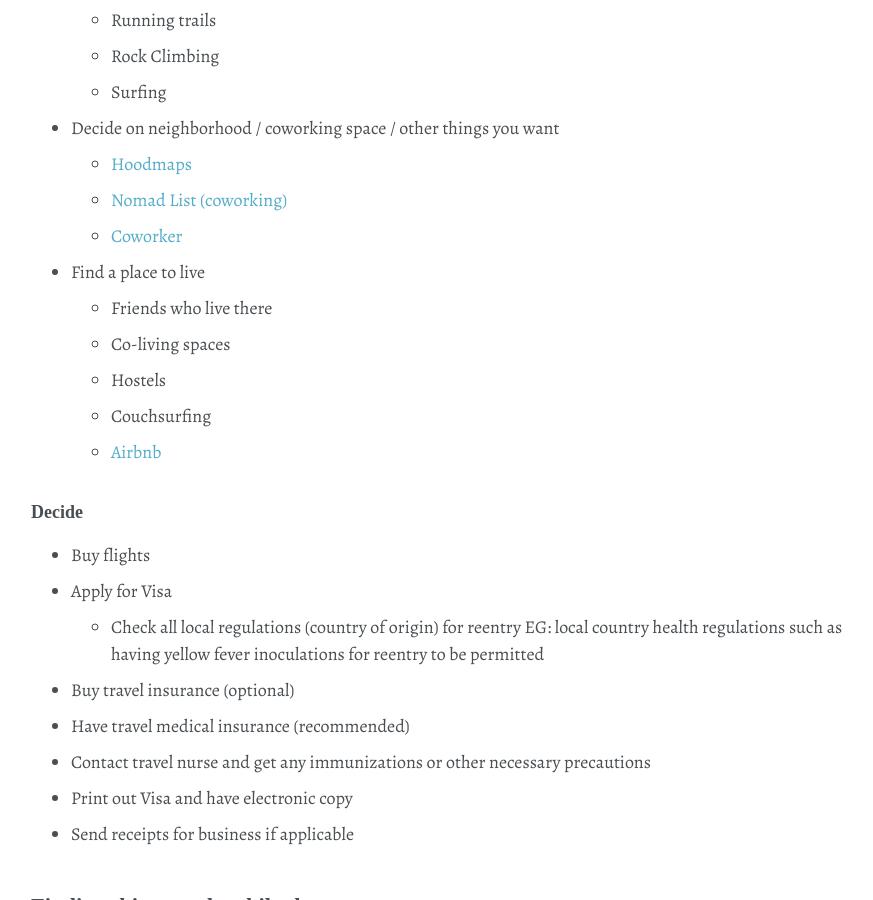
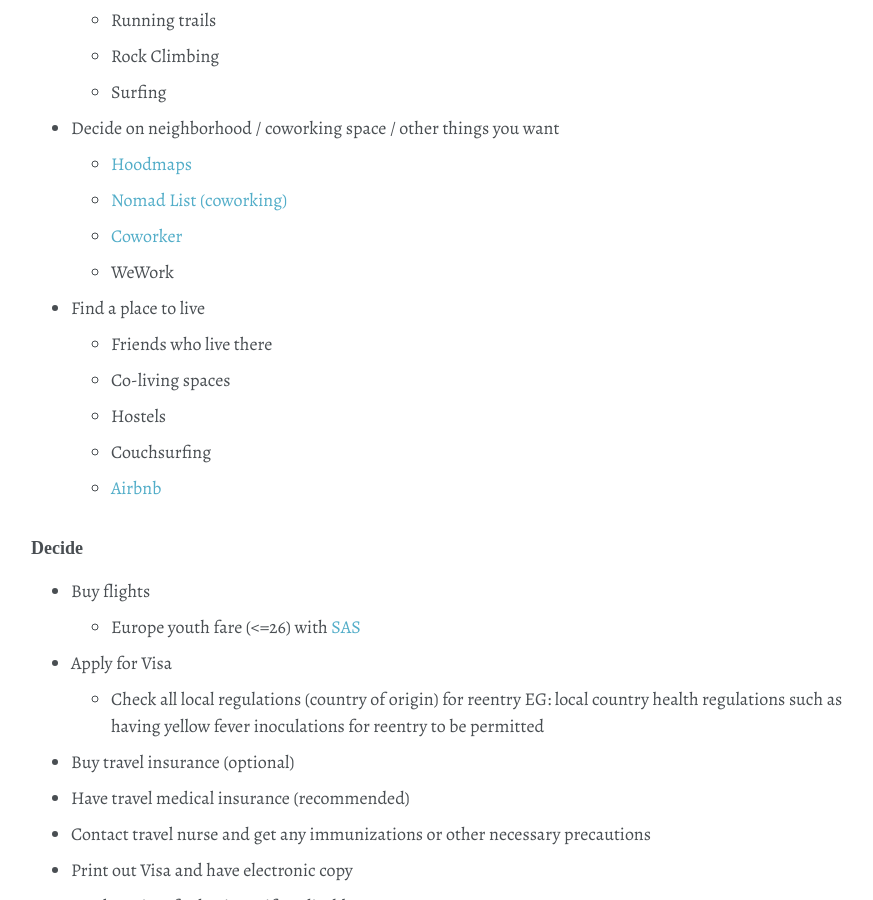
Before and after one commit to shanemileham/levelupmylife, a Jekyll site: the page built from _content/travel/planning.md, in a window 1280 px wide and 900 px high, scrolled down 637 px. Shown: the whole window, without its empty margins (87-960 px from the left). Built offline with Jekyll 4.4.1, drawn with Linux system fonts in a browser that asks for light colours; some web fonts are replaced; comment, search, counter and statistics services are not loaded; some of the changed text lies outside the part shown.

Commit message:
Travel/planning += wework, europe youth fare, matadornetwork

```diff
--- a/_content/travel/planning.md
+++ b/_content/travel/planning.md
@@ -21,6 +21,7 @@ title: Travel Planning
   - [Hoodmaps](https://hoodmaps.com/)
   - [Nomad List (coworking)](https://nomadlist.com/)
   - [Coworker](https://www.coworker.com/)
+  - WeWork
 - Find a place to live
   - Friends who live there
   - Co-living spaces
@@ -30,6 +31,7 @@ title: Travel Planning
 
 ### Decide
 - Buy flights
+  - Europe youth fare (<=26) with [SAS](https://www.flysas.com/en/us/?cep=242825)
 - Apply for Visa
   - Check all local regulations (country of origin) for reentry EG: local country health regulations such as having yellow fever inoculations for reentry to be permitted
 - Buy travel insurance (optional)
@@ -59,6 +61,7 @@ title: Travel Planning
   - https://www.thebucketlistlifestyle.com/post/travel-hacking-101-hotels
 - https://www.thebucketlistlifestyle.com/post/tech-and-gear
 
+- https://matadornetwork.com/
 
 - Escape room
 - Skydiving (indoor or outdoor)
```
